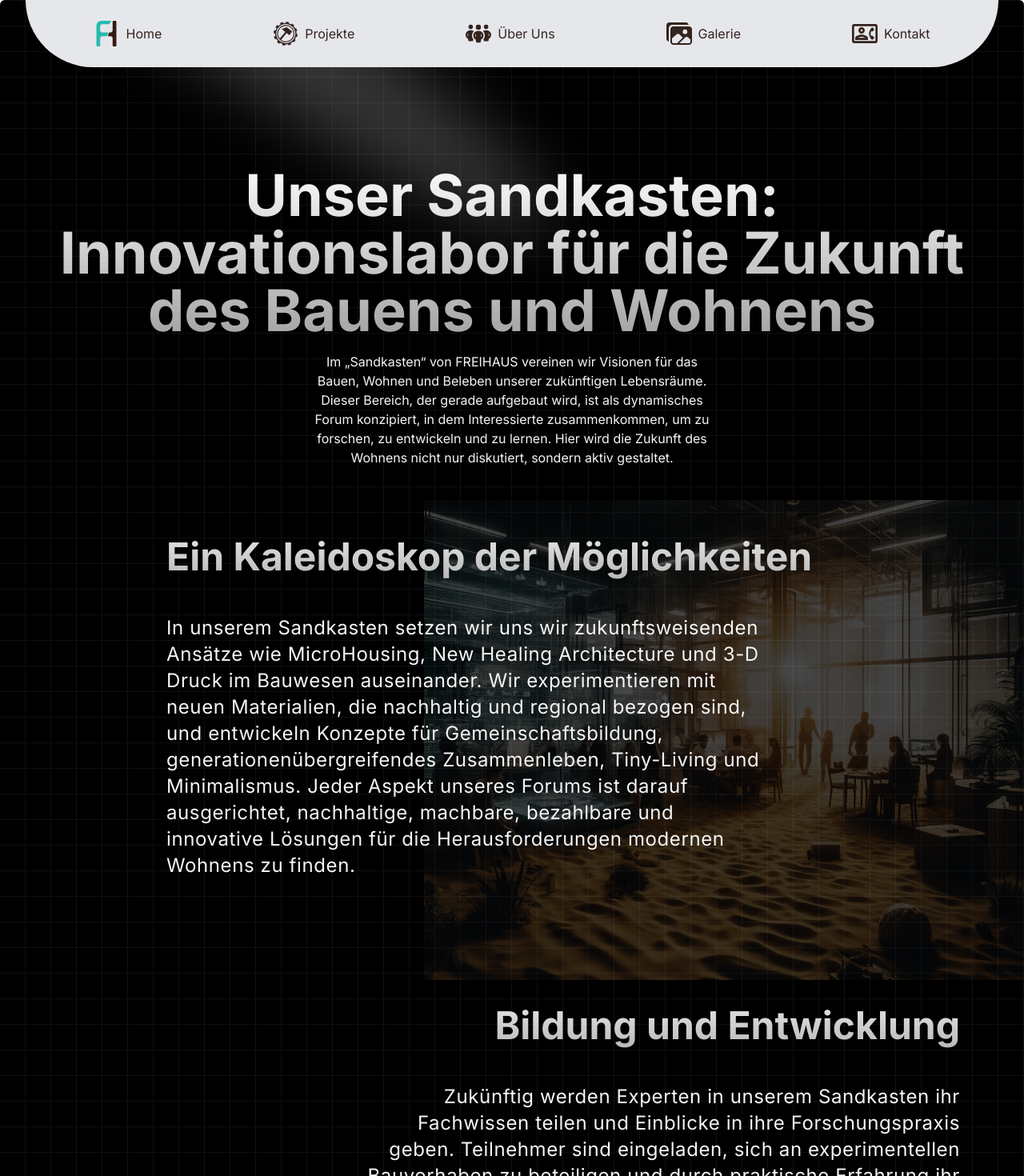
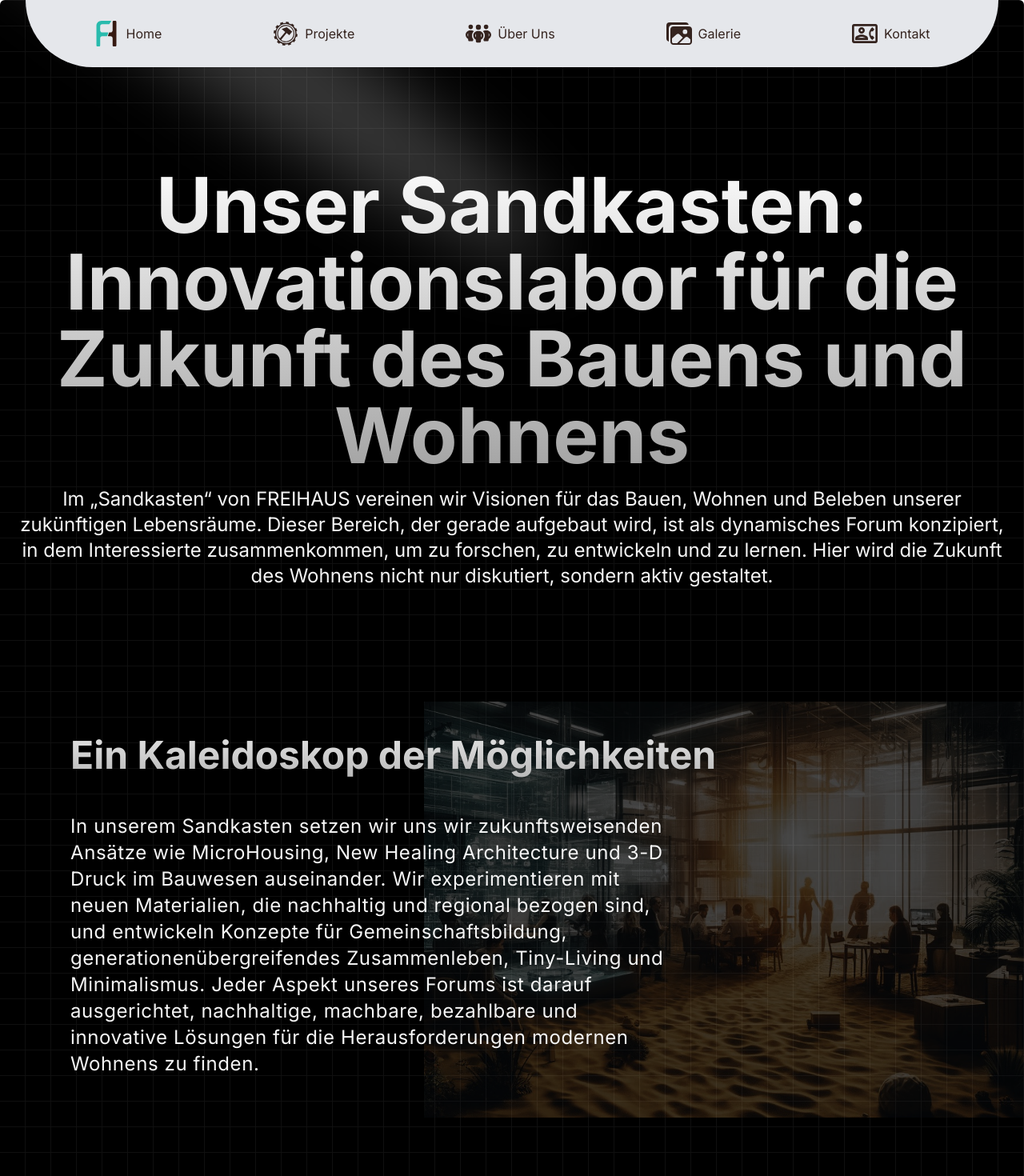
Before and after one commit to freihaus/freihaus, a Next.js app: page /sandkasten in a window 1280 px wide. Shown: the top 1470 px of the page at 80% size. Built offline with nearby package versions, Linux system fonts and the light colour scheme.

Commit message:
style opt

```diff
--- a/src/app/(otherPages)/galerie/page.tsx
+++ b/src/app/(otherPages)/galerie/page.tsx
@@ -15,55 +15,61 @@ export default function GaleriePage() {
   );
 }
 
+export const metadata = {
+  title: "Freihaus - Galerie",
+  description:
+    "Erfahren Sie mehr über das Team hinter Freihaus, einschließlich der Gründer Nael Oesterle und Claudia Sieber Bethke, und unserer Vision für die Zukunft des Wohnens.",
+  keywords:
+    "Freihaus, Team, Nael Oesterle, Claudia Sieber Bethke, Wohnkonzepte, Nachhaltigkeit, Gemeinschaft, generationenübergreifendes Zusammenleben",
+};
+
 const images = [
+  "/villa/vil3.jpeg",
+  "/stroh/stroh2.jpeg",
+  "/gersch/ger2.jpeg",
+  "/villa/vil4.jpeg",
+  "/gersch/ger10.jpeg",
+  "/villa/vil18.jpeg",
+  "/koll/huet4.jpeg",
+  "/stroh/stroh1.jpeg",
+  "/villa/vil8.jpeg",
+  "/gersch/ger17.jpeg",
+  "/villa/vil20.jpeg",
+  "/huesli/huesli3.jpeg",
+  "/about/about5.jpeg",
+  "/koll/huet6.jpeg",
+  "/stroh/stroh3.jpeg",
+  "/gersch/gersch.jpeg",
+  "/huesli/huesli-4.jpeg",
+  "/koll/huet5.jpeg",
+  "/gersch/ger1.jpeg",
+  "/gersch/ger15.jpeg",
+  "/huesli/huesli-5.jpeg",
+  "/villa/vil11.jpeg",
+  "/about/about2.jpeg",
+  "/gersch/ger15-2.jpeg",
+  "/villa/vil17.jpeg",
+  "/gersch/gerschbib.jpeg",
+  "/villa/vil19.jpeg",
+  "/stroh/stroh4.jpeg",
+  "/koll/rooswies.jpeg",
+  "/villa/vil16.jpeg",
+  "/about/about4.jpeg",
+  "/strohhaus.jpeg",
+  "/gersch-header.jpeg",
   "/about/about1.jpeg",
-  "/about/about2.jpeg",
+  "/koll/huet8.jpeg",
+  "/huesli/huesli.jpeg",
+  "/stgall/stgall.jpeg",
+  "/koll/huet7.jpeg",
   "/about/about3.jpeg",
-  "/about/about4.jpeg",
-  "/about/about5.jpeg",
-  "/strohhaus.jpeg",
   "/stroh/stroh-project1.jpeg",
-  "/stroh/stroh-project2.jpeg",
-  "/stroh/stroh1.jpeg",
-  "/stroh/stroh2.jpeg",
-  "/stroh/stroh3.jpeg",
-  "/stroh/stroh4.jpeg",
-  "/gersch/ger1.jpeg",
-  "/gersch/gersch.jpeg",
-  "/gersch/gerschbib.jpeg",
-  "/gersch/ger2.jpeg",
+  "/koll/huet3.jpeg",
+  "/huesli/huesli2.jpeg",
+  "/stgall/stgall3.jpeg",
   "/gersch/ger9.jpeg",
-  "/gersch/ger10.jpeg",
-  "/gersch/ger15.jpeg",
+  "/villa/vil6.jpeg",
   "/gersch/ger15-2.jpeg",
-  "/gersch/ger17.jpeg",
-  "/gersch-header.jpeg",
-  "/huesli/huesli-5.jpeg",
-  "/huesli/huesli-4.jpeg",
-  "/huesli/huesli.jpeg",
-  "/huesli/huesli2.jpeg",
-  "/huesli/huesli3.jpeg",
-  "/koll/huet1.jpeg",
-  "/koll/huet3.jpeg",
-  "/koll/huet4.jpeg",
-  "/koll/huet5.jpeg",
-  "/koll/huet6.jpeg",
-  "/koll/huet7.jpeg",
-  "/koll/huet8.jpeg",
-  '/koll/rooswies.jpeg',
-  "/sand/sand1.jpeg",
   "/sand/sand2.jpeg",
-  "/stgall/stgall.jpeg",
-  "/stgall/stgall3.jpeg",
-  "/villa/villa-top.jpeg",
-  "/villa/vil3.jpeg",
-  "/villa/vil4.jpeg",
-  "/villa/vil6.jpeg",
-  "/villa/vil8.jpeg",
-  "/villa/vil11.jpeg",
-  "/villa/vil16.jpeg",
-  "/villa/vil17.jpeg",
-  "/villa/vil18.jpeg",
-  "/villa/vil19.jpeg",
-  "/villa/vil20.jpeg",
+  "/stroh/stroh-project2.jpeg"
 ];
--- a/src/app/(otherPages)/kontakt/page.tsx
+++ b/src/app/(otherPages)/kontakt/page.tsx
@@ -11,9 +11,11 @@ export default function Contact() {
   const [email, setEmail] = useState("");
   const [message, setMessage] = useState("");
   const [isChecked, setIsChecked] = useState(false);
+  const [loading, setLoading] = useState(false);
 
   const handleClick = async (event: any) => {
     event.preventDefault();
+    setLoading(true);
     const response = await sendMail(name, email, message);
     console.log(response);
     if (response.message === "Email send successfully") {
@@ -21,6 +23,7 @@ export default function Contact() {
       setEmail("");
       setMessage("");
     }
+    setLoading(false);
   };
   return (
     <div className="w-full relative flex flex-col items-center justify-between z-20 h-screen">
@@ -90,9 +93,9 @@ export default function Contact() {
               className="px-4 py-2 bg-custom-cyan text-custom-brown rounded-full m-2 hover:scale-110 transition ease-in-out duration-100 disabled:bg-neutral-600"
               type="submit"
               onClick={handleClick}
-              disabled={!isChecked}
+              disabled={!isChecked || !name || !email || !message}
             >
-              Senden
+              {loading ? "Lädt..." : "Absenden"}
             </button>
           </form>
         </div>
--- a/src/app/(otherPages)/ueberuns/page.tsx
+++ b/src/app/(otherPages)/ueberuns/page.tsx
@@ -54,7 +54,7 @@ export default function About() {
                     </p>
                   </div>
                   <div className="w-full flex justify-end">
-                    <p className="p-4 text-xl font-thin w-[400px] italic">
+                    <p className="p-4 text-xl font-thin w-[400px] italic text-end">
                       {`„Wir glauben, dass die Zukunft des Wohnens in der Integration von flexiblen, nachhaltigen und gemeinschaftsfördernden Elementen liegt.“ Nael & Claudia`}
                     </p>
                   </div>
@@ -65,7 +65,7 @@ export default function About() {
                       src={"/about/about3.jpeg"}
                       width={800}
                       height={800}
-                      alt="about1"
+                      alt="Nael und Claudia Kohlbrunner Haus"
                       loading="eager"
                     />
                   </div>
@@ -81,7 +81,7 @@ export default function About() {
                 <div className="md:flex flex-col w-full justify-end hidden">
                   <div className="">
                     <Image
-                      src={"/about/about1.jpeg"}
+                      src={"/about/about2.jpeg"}
                       width={800}
                       height={800}
                       alt="about1"
@@ -89,10 +89,10 @@ export default function About() {
                     />
                   </div>
                 </div>
-                <div className="flex flex-col justify-between mt-12">
-                  <div>
+                <div className="flex flex-col justify-between mt-12 mx-6">
+                  <div className="flex flex-col items-center">
                     <SmallHeadText text="Innovation durch Integration" />
-                    <p className="text-2xl py-12 md:w-[400px] lg:w-[550px] xl:w-[650px]">
+                    <p className="text-2xl py-12 text-center">
                       Nael bringt die Visionen zum Leben, indem er innovative
                       Baukonzepte und Techniken anwendet, die nicht nur
                       ökologisch nachhaltig sind, sondern auch ästhetisch und
@@ -101,8 +101,8 @@ export default function About() {
                       durch Neues sinnvoll zu erweitern.
                     </p>
                   </div>
-                  <div className="w-full flex justify-end">
-                    <p className="p-4 text-2xl text-end md:w-[400px] lg:w-[550px] xl:w-[650px]">
+                  <div className="w-full flex justify-center">
+                    <p className="p-4 text-2xl text-center md:w-[400px] lg:w-[550px] xl:w-[650px]">
                       {`Claudia, mit ihrer tiefen Leidenschaft für Design und Raumgestaltung, führt die essenzielle Quellen- und Visionsarbeit durch. Ihre Fähigkeit, die Wünsche und Bedürfnisse der Menschen zu erkennen und in greifbare Raumkonzepte zu übersetzen, macht jedes der FREIHAUS-Projekte zu einem Unikat. Ihre Arbeit beginnt lange vor dem ersten Spatenstich und setzt sich in jedem Detail der bearbeiteten Gebäude fort.`}
                     </p>
                   </div>
@@ -110,10 +110,10 @@ export default function About() {
                 <div className="flex flex-col w-full justify-end md:hidden">
                   <div className="flex justify-end">
                     <Image
-                      src={"/about/about1.jpeg"}
+                      src={"/about/about2.jpeg"}
                       width={800}
                       height={800}
-                      alt="about1"
+                      alt="Nael und Claudia Kohlbrunner Haus"
                       loading="eager"
                     />
                   </div>
@@ -147,10 +147,10 @@ export default function About() {
                 <div className="flex flex-col w-full justify-end">
                   <div className="flex justify-end">
                     <Image
-                      src={"/about/about2.jpeg"}
+                      src={"/about/about1.jpeg"}
                       width={800}
                       height={800}
-                      alt="about2"
+                      alt="Nael und Claudia Kohlbrunner Haus"
                       loading="eager"
                     />
                   </div>
--- a/src/components/Landingpage/Body/Body.tsx
+++ b/src/components/Landingpage/Body/Body.tsx
@@ -55,7 +55,7 @@ export default function Body() {
         <div className="flex flex-col md:flex-row  w-full justify-evenly items-center mt-6">
           {/*Hintergrund Div der gefolgt werden soll*/}
           <motion.div
-            className="mt-4"
+            className="mt-4 lg:ml-[6rem] lg:pl-4"
             initial={{ x: -1200, y: -50 }}
             animate={{ x: 0, y: 0 }}
             transition={{ type: "spring", stiffness: 40, delay: 3 }}
--- a/src/components/Landingpage/Body/Unsere-Mission/mission.tsx
+++ b/src/components/Landingpage/Body/Unsere-Mission/mission.tsx
@@ -2,7 +2,7 @@ import TextCard from "@/components/ui/Cards/TextCard";
 
 export default function Mission() {
   return (
-    <div className="mx-6">
+    <div className="">
       <TextCard
         header="Unsere Mission: Ein neues Kapitel für unsere Lebensräume"
         content="FREIHAUS steht an der Schwelle zu einer neuen Ära des Bauens
--- a/src/components/Landingpage/Body/Unsere-Projekte/Projekte.tsx
+++ b/src/components/Landingpage/Body/Unsere-Projekte/Projekte.tsx
@@ -21,7 +21,6 @@ export default function Projekte() {
           "/koll/huet1.jpeg",
           "/villa/vil16.jpeg",
           "/villa/vil19.jpeg",
-          "/villa/vil12.jpeg",
           "/about/about4.jpeg",
           "/koll/huet8.jpeg",
         ]}
--- a/src/components/Navbar/Footer.tsx
+++ b/src/components/Navbar/Footer.tsx
@@ -2,7 +2,7 @@ import Link from "next/link";
 
 const Impressum = () => {
   return (
-    <div className="flex flex-col w-full justify-center items-center text-center">
+    <div className="flex flex-col w-full justify-center items-center text-center text-xs">
       <h2 className="text-xl font-bold">Impressum</h2>
       <ul className="w-full grid grid-cols-1 md:grid-cols-3 justify-between">
         <div className="border p-5 rounded-xl m-2">
--- a/src/components/ui/Cards/TextCard.tsx
+++ b/src/components/ui/Cards/TextCard.tsx
@@ -5,8 +5,8 @@ type TextCardProps = {
 
 const TextCard: React.FC<TextCardProps> = ({ header, content }) => {
   return (
-    <div className="flex flex-col max-w-[400px] md:max-w-[600px] justify-evenly border custom-border-cyan bg-white rounded-3xl p-8 m-4 shadow-2xl">
-      <h1 className="text-3xl text-center md:text-6xl font-bold relative brown-gradient-text">
+    <div className="flex flex-col max-w-[400px] md:max-w-[500px] lg:max-w-[600px] justify-evenly border custom-border-cyan bg-white rounded-3xl p-8 m-4 shadow-2xl">
+      <h1 className="text-3xl text-center md:text-5xl lg:text-6xl font-bold relative brown-gradient-text">
         {header}
       </h1>
       <div className="flex justify-center items-center mt-4">
--- a/src/components/ui/ProjectPages/SpotlightHeader.tsx
+++ b/src/components/ui/ProjectPages/SpotlightHeader.tsx
@@ -65,13 +65,15 @@ export function SpotlightHeader({
           className="-top-72 left-0 md:left-60 md:-top-40"
           fill="white"
         />
-        <div className=" p-4 max-w-7xl  mx-auto relative z-10  w-full pt-20 md:pt-0">
-          <h1 className="text-4xl md:text-7xl font-bold text-center bg-clip-text text-transparent bg-gradient-to-b from-neutral-50 to-neutral-400 bg-opacity-50 z-30">
+        <div className="p-4 max-w-7xl  mx-auto relative z-10  w-full pt-20 md:pt-0">
+          <h1 className="text-6xl md:text-8xl font-bold text-center bg-clip-text text-transparent bg-gradient-to-b from-neutral-50 to-neutral-400 bg-opacity-50 z-30">
             {header}
           </h1>
-          <p className="mt-4 font-normal text-base text-neutral-100 max-w-lg text-center mx-auto">
+          <div className="flex justify-center mb-20">
+          <p className="mt-4 font-normal text-2xl text-neutral-100 w-full text-center">
             {description}
           </p>
+          </div>
           {cert && (
             <div className="w-full flex justify-center">
           <Link
@@ -87,7 +89,7 @@ export function SpotlightHeader({
         {/* Optional Header */}
 
         {threeDModel && (
-          <div className="w-full flex justify-center mt-10">
+          <div className="w-full flex justify-center">
             <HouseModel />
           </div>
         )}
@@ -95,13 +97,13 @@ export function SpotlightHeader({
 
 
         {/* Part One */}
-        <div className="w-full mt-10">
+        <div className="w-full mt-0 md:mt-14">
           <div className="flex flex-col">
-            <h1 className="text-4xl md:text-5xl xl:ml-40 font-bold px-12 py-8 bg-clip-text text-transparent bg-gradient-to-b from-neutral-50 to-neutral-400 bg-opacity-50 text-center md:text-start z-30">
+            <h1 className="text-4xl md:text-5xl xl:ml-10 font-bold px-12 py-8 bg-clip-text text-transparent bg-gradient-to-b from-neutral-50 to-neutral-400 bg-opacity-50 text-center md:text-start z-30">
               {PartOneH}
             </h1>
             <div className="w-full flex flex-col md:flex-row justify-center md:justify-between items-center relative">
-              <div className="w-[380px] md:w-[750px]  md:mx-4 md:ml-12 xl:ml-52 flex  text-center md:text-start relative z-30">
+              <div className="w-[380px] md:w-[750px]  md:mx-4 md:ml-6 xl:ml-[5.5rem] flex  text-center md:text-start relative z-30">
                 <TextGenerateEffect words={PartOneD} />
               </div>
               <div className="w-full hidden md:flex justify-end absolute opacity-30 z-20">
@@ -111,7 +113,7 @@ export function SpotlightHeader({
                   width={750}
                   height={800}
                   placeholder="empty"
-                  className="h-[600px] object-cover"
+                  className="h-[600px] object-cover py-10 mb-[4.5rem]"
                   loading="eager"
                 />
               </div>
@@ -131,7 +133,7 @@ export function SpotlightHeader({
         </div>
 
         {/* Part Two */}
-        <div className="flex mt-12 md:mt-32 text-center md:text-right w-full">
+        <div className="flex mt-14 md:mt-32 text-center md:text-right w-full">
           <div className="w-full flex flex-col items-center md:items-end">
             <h1 className="text-4xl md:text-5xl xl:mr-10 font-bold px-10 py-8 bg-clip-text text-transparent bg-gradient-to-b from-neutral-50 to-neutral-400 bg-opacity-50 z-30">
               {PartTwoH}
@@ -146,11 +148,11 @@ export function SpotlightHeader({
         {PartThreeH && PartThreeD && (
         <div className="w-full mt-12 md:mt-32 md:mb-40">
           <div className="flex flex-col">
-            <h1 className="text-4xl md:text-5xl xl:ml-40 font-bold px-12 py-8 bg-clip-text text-transparent bg-gradient-to-b from-white to-neutral-300 bg-opacity-50 text-center md:text-start z-30">
+            <h1 className="text-4xl md:text-5xl xl:ml-10 font-bold px-12 py-8 bg-clip-text text-transparent bg-gradient-to-b from-white to-neutral-300 bg-opacity-50 text-center md:text-start z-30">
               {PartThreeH}
             </h1>
             <div className="w-full flex md:flex-row flex-col justify-between items-center">
-              <div className="w-[380px] md:w-[750px]  md:mx-4 md:ml-12 xl:ml-52 flex text-center md:text-start">
+              <div className="w-[380px] md:w-[750px]  md:mx-4 md:ml-6 xl:ml-[5.5rem] flex text-center md:text-start">
                 <TextGenerateEffect words={PartThreeD} />
               </div>
               <div className="w-full hidden md:flex opacity-25 absolute justify-end">
@@ -160,7 +162,7 @@ export function SpotlightHeader({
                   width={750}
                   height={800}
                   placeholder="empty"
-                  className="h-[600px] object-cover"
+                  className="h-[600px] object-cover  py-10 mb-14"
                   loading="eager"
                 />
               </div>
@@ -198,11 +200,11 @@ export function SpotlightHeader({
         {optionalProp3 && optionalProp4 && (
           <div className="w-full mt-12 md:mt-32 md:mb-52">
             <div className="flex flex-col">
-              <h1 className="text-4xl md:text-5xl xl:ml-40 font-bold px-12 py-8 bg-clip-text text-transparent bg-gradient-to-b from-white to-neutral-300 bg-opacity-50 text-center md:text-start z-30">
+              <h1 className="text-4xl md:text-5xl xl:ml-10 font-bold px-12 py-8 bg-clip-text text-transparent bg-gradient-to-b from-white to-neutral-300 bg-opacity-50 text-center md:text-start z-30">
                 {optionalProp3}
               </h1>
               <div className="w-full flex md:flex-row flex-col justify-between items-center">
-                <div className="w-[380px] md:w-[750px]  md:mx-4 md:ml-12 xl:ml-52 flex text-center md:text-start">
+                <div className="w-[380px] md:w-[750px]  md:mx-4 md:ml-6 xl:ml-[5.5rem] flex text-center md:text-start">
                   <TextGenerateEffect words={optionalProp4} />
                 </div>
                 <div className="w-full hidden md:flex opacity-30 absolute justify-end ">
@@ -212,7 +214,7 @@ export function SpotlightHeader({
                     width={750}
                     height={800}
                     placeholder="empty"
-                    className="h-[600px] object-cover"
+                    className="h-[600px] object-cover  py-10 mb-14"
                     loading="eager"
                   />
                 </div>
@@ -250,11 +252,11 @@ export function SpotlightHeader({
         {optionalProp7 && optionalProp8 && (
           <div className="w-full mt-12 md:mt-32 md:mb-20">
             <div className="flex flex-col">
-              <h1 className="text-4xl md:text-5xl xl:ml-40 font-bold px-12 py-8 bg-clip-text text-transparent bg-gradient-to-b from-neutral-50 to-neutral-300 bg-opacity-50 text-center md:text-start z-30">
+              <h1 className="text-4xl md:text-5xl xl:ml-10 font-bold px-12 py-8 bg-clip-text text-transparent bg-gradient-to-b from-neutral-50 to-neutral-300 bg-opacity-50 text-center md:text-start z-30">
                 {optionalProp7}
               </h1>
               <div className="w-full flex md:flex-row flex-col justify-between items-center">
-                <div className="w-[380px] md:w-[750px]  md:mx-4 md:ml-12 xl:ml-52 flex text-center md:text-start">
+                <div className="w-[380px] md:w-[750px]  md:mx-4 md:ml-6 xl:ml-[5.5rem] flex text-center md:text-start">
                   <TextGenerateEffect words={optionalProp8} />
                 </div>
                 <div className="w-full hidden md:flex opacity-30 absolute justify-end ">
@@ -264,7 +266,7 @@ export function SpotlightHeader({
                     width={750}
                     height={800}
                     placeholder="empty"
-                    className="h-[600px] object-cover"
+                    className="h-[600px] object-cover  py-10 mb-14"
                     loading="eager"
                   />
                 </div>
```
